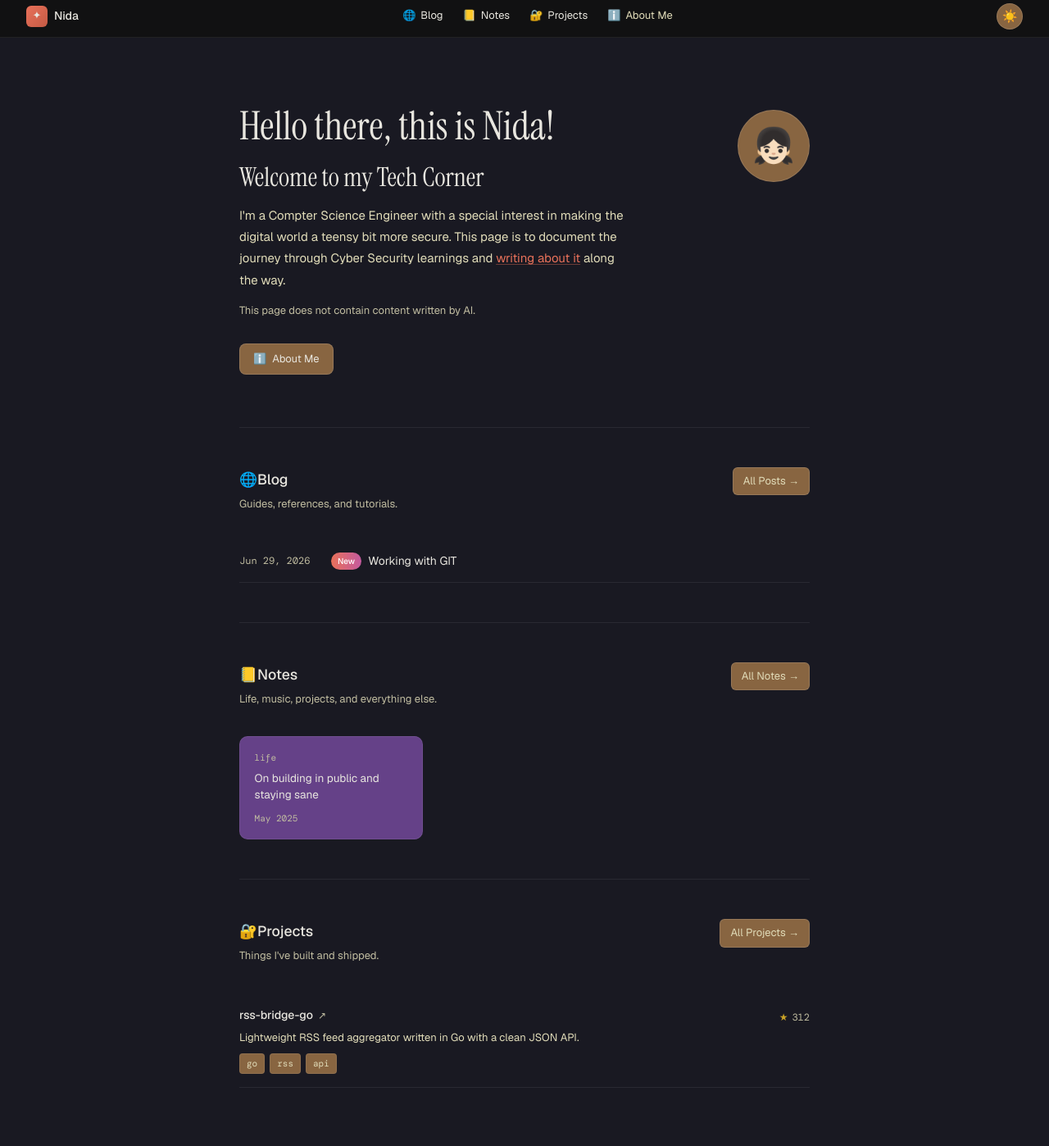
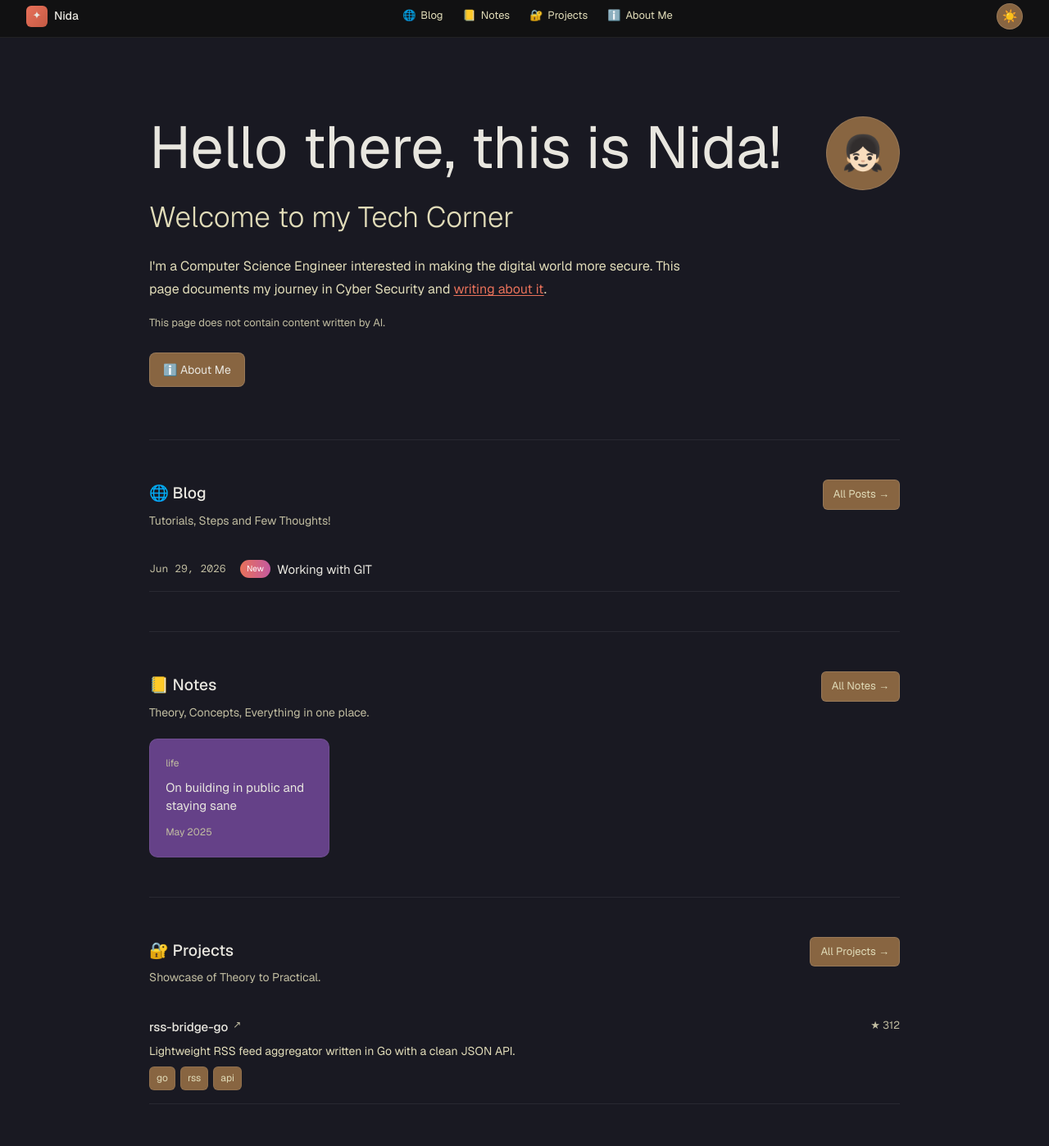
Before and after one commit to Nida-18/Nida-18.github.io, a Gatsby site: page / in a window 1280 px wide. Shown: the part 6-1404 px from the top of the page at 82% size. Built offline with nearby package versions, Linux system fonts and the light colour scheme; Gatsby itself is replaced by a stand-in of ours.

Commit message:
Day 1 Ends

```diff
--- a/src/components/Layout.js
+++ b/src/components/Layout.js
@@ -41,9 +41,9 @@ export default function Layout({ children }) {
 
         <ul style={navLinksStyle}>
           {[
-            { to: "/#blog",     icon: "🌐", label: "Blog" },
-            { to: "/#notes",    icon: "📒",  label: "Notes" },
-            { to: "/#projects", icon: "🔐",  label: "Projects" },
+            { to: "/blog",     icon: "🌐", label: "Blog" },
+            { to: "/notes",    icon: "📒",  label: "Notes" },
+            { to: "/projects", icon: "🔐",  label: "Projects" },
             { to: "/about",     icon: "ℹ️",  label: "About Me" },
           ].map(({ to, icon, label }) => (
             <li key={label}>
--- a/src/pages/index.js
+++ b/src/pages/index.js
@@ -19,6 +19,7 @@ export const query = graphql`
         }
       }
     }
+
     notes: allMarkdownRemark(
       filter: { fileAbsolutePath: { regex: "/content/notes/" } }
       sort: { frontmatter: { date: DESC } }
@@ -33,7 +34,6 @@ export const query = graphql`
         }
       }
     }
-
 
     projects: allMarkdownRemark(
       filter: { fileAbsolutePath: { regex: "/content/projects/" } }
@@ -59,45 +59,54 @@ export default function Home({ data }) {
   const notes = data.notes.nodes
   const projects = data.projects.nodes
 
-
-
   return (
     <Layout>
-      {/* ── HERO ── */}
+      {/* HERO */}
       <div style={heroStyle}>
-        <div style={heroTextStyle}>
+        <div>
           <h1 style={h1Style}>Hello there, this is Nida!</h1>
-          <h2 style={h2Style} >Welcome to my Tech Corner</h2>
+          <h2 style={h2Style}>Welcome to my Tech Corner</h2>
+
           <p style={heroDescStyle}>
-            I'm a Compter Science Engineer with a special interest in making the digital world a teensy bit more secure. This page is to
-            document the journey through Cyber Security learnings and {" "}
-            <a href="/blog" style={inlineLinkStyle}>writing about it</a> along the way.
+            I'm a Computer Science Engineer interested in making the digital world more secure.
+            This page documents my journey in Cyber Security and{" "}
+            <a href="/blog" style={inlineLinkStyle}>writing about it</a>.
           </p>
-          <p style={heroNoteStyle}>This page does not contain content written by AI.</p>
+
+          <p style={heroNoteStyle}>
+            This page does not contain content written by AI.
+          </p>
+
           <div style={{ display: "flex", gap: 10, flexWrap: "wrap" }}>
             <Link to="/about" style={btnStyle}>
-              <span>ℹ️</span> About Me
+              ℹ️ About Me
             </Link>
-            {/* <a href="#newsletter" style={btnStyle}> */}
-            {/* <span>🔖</span> Newsletter */}
-
+          </div>
         </div>
 
-        </div>
         <div style={avatarStyle}>👧🏻</div>
       </div>
 
-      {/* ── CONTENT ── */}
+      {/* CONTENT */}
       <div style={contentStyle}>
 
         {/* BLOG */}
-        <section style={sectionStyle} id="blog">
-          <SectionHeader title=" 🌐Blog" sub="Guides, references, and tutorials." linkTo="/blog" linkLabel="All Posts →" />
+        <section style={sectionStyle}>
+          <SectionHeader
+            title="🌐 Blog"
+            sub="Tutorials, Steps and Few Thoughts!"
+            linkTo="/blog"
+            linkLabel="All Posts →"
+          />
+
           <ul style={{ listStyle: "none" }}>
             {posts.map((post) => (
               <li key={post.fields.slug} style={postItemStyle}>
-                <span style={postDateStyle}>{post.frontmatter.date}</span>
-                <div style={{ display: "flex", alignItems: "center", gap: 8, flex: 1 }}>
+                <span style={postDateStyle}>
+                  {post.frontmatter.date}
+                </span>
+
+                <div style={{ display: "flex", alignItems: "center", gap: 8 }}>
                   {post.frontmatter.isNew && <span style={badgeStyle}>New</span>}
                   <Link to={post.fields.slug} style={postTitleStyle}>
                     {post.frontmatter.title}
@@ -109,8 +118,14 @@ export default function Home({ data }) {
         </section>
 
         {/* NOTES */}
-        <section style={sectionStyle} id="notes">
-          <SectionHeader title=" 📒Notes" sub="Life, music, projects, and everything else." linkTo="/notes" linkLabel="All Notes →" />
+        <section style={sectionStyle}>
+          <SectionHeader
+            title="📒 Notes"
+            sub="Theory, Concepts, Everything in one place."
+            linkTo="/notes"
+            linkLabel="All Notes →"
+          />
+
           <div style={notesGridStyle}>
             {notes.map((note) => (
               <Link key={note.fields.slug} to={note.fields.slug} style={noteCardStyle}>
@@ -123,154 +138,278 @@ export default function Home({ data }) {
         </section>
 
         {/* PROJECTS */}
-
-        <section style={sectionStyle} id="projects">
-        <SectionHeader title=" 🔐Projects" sub="Things I've built and shipped." linkTo="/projects" linkLabel="All Projects →"/>
+        <section style={sectionStyle}>
+          <SectionHeader
+            title="🔐 Projects"
+            sub="Showcase of Theory to Practical."
+            linkTo="/projects"
+            linkLabel="All Projects →"
+          />
 
           <ul style={{ listStyle: "none" }}>
             {projects.map((p) => (
               <li key={p.fields.slug} style={projectItemStyle}>
                 <div style={{ flex: 1 }}>
-                <a href={p.frontmatter.url} style={projectNameStyle} target="_blank"  rel="noreferrer" >
+                  <a
+                    href={p.frontmatter.url}
+                    style={projectNameStyle}
+                    target="_blank"
+                    rel="noreferrer"
+                  >
                     {p.frontmatter.title}
-                <span style={{ fontSize: 12, color: "var(--subtle)" }}>
-                  ↗
-                </span>
+                    <span style={{ fontSize: 12, color: "var(--subtle)" }}>↗</span>
                   </a>
 
-                <p style={{ fontSize: 13, color: "var(--muted)" }}>
+                  <p style={projectDescStyle}>
                     {p.frontmatter.description}
                   </p>
 
-                <div style={{display: "flex", gap: 6, flexWrap: "wrap", marginTop: 8,}}>
+                  <div style={{ display: "flex", gap: 6, flexWrap: "wrap", marginTop: 8 }}>
                     {p.frontmatter.tags?.map((t) => (
-                    <span key={t} style={tagStyle}>
-                      {t}
-                    </span>
+                      <span key={t} style={tagStyle}>{t}</span>
                     ))}
                   </div>
                 </div>
 
                 <div style={starsStyle}>
-                <span style={{ color: "#c9a227" }}>★</span>
-                {p.frontmatter.stars}
+                  ★ {p.frontmatter.stars}
                 </div>
               </li>
             ))}
           </ul>
         </section>
+
       </div>
     </Layout>
   )
 }
 
-/* ── Shared sub-component ── */
+/* ================= COMPONENT ================= */
+
 function SectionHeader({ title, sub, linkTo, linkLabel }) {
   return (
-    <div style={{ display: "flex", alignItems: "flex-start", justifyContent: "space-between", marginBottom: "0.3rem" }}>
+    <div style={sectionHeaderStyle}>
       <div>
-        <h2 style={{ fontSize: "1.1rem", fontWeight: 500, color: "var(--text)", marginBottom: 4 }}>{title}</h2>
-        <p style={{ fontSize: 13, color: "var(--subtle)", marginBottom: "1.8rem" }}>{sub}</p>
+        <h2 style={sectionTitleStyle}>{title}</h2>
+        <p style={sectionSubStyle}>{sub}</p>
       </div>
       <Link to={linkTo} style={allLinkStyle}>{linkLabel}</Link>
     </div>
   )
 }
 
-/* ── Styles ── */
+/* ================= STYLES (IMPROVED READABILITY) ================= */
+
 const heroStyle = {
-  maxWidth: "var(--max-w)", margin: "0 auto",
-  padding: "5rem 2rem 4rem",
-  display: "grid", gridTemplateColumns: "1fr auto",
-  gap: "2rem", alignItems: "start",
+  maxWidth: "var(--max-w)",
+  margin: "0 auto",
+  padding: "6rem 2rem 4rem",
+  display: "grid",
+  gridTemplateColumns: "1fr auto",
+  gap: "2.5rem",
+  alignItems: "start",
 }
-const heroTextStyle = { animation: "none" }
+
 const h1Style = {
-  fontFamily: "var(--serif)",
-  fontSize: "clamp(2.2rem,5vw,3rem)",
-  fontWeight: 400, lineHeight: 1.15,
-  marginBottom: "1.2rem", color: "var(--text)",
+  fontSize: "clamp(2.4rem, 6vw, 4.5rem)",
+  fontWeight: 400,
+  lineHeight: 1.05,
+  marginBottom: "1rem",
+  color: "var(--text)",
 }
+
 const h2Style = {
-  fontFamily: "var(--serif)",
-  fontSize: "clamp(1.5rem,3vw,2rem)",
-  fontWeight: 300, lineHeight: 1.0,
-  marginBottom: "1.1rem", color: "var(--text)"
+  fontSize: "clamp(1.4rem, 3vw, 2.2rem)",
+  fontWeight: 300,
+  marginBottom: "1rem",
+  color: "var(--muted)",
 }
+
 const heroDescStyle = {
-  color: "var(--muted)", fontSize: 15,
-  lineHeight: 1.75, maxWidth: 480, marginBottom: "0.8rem",
+  color: "var(--muted)",
+  fontSize: "clamp(16px, 1.1vw, 18px)",
+  lineHeight: 1.75,
+  maxWidth: 650,
+  marginBottom: "1rem",
 }
-const heroNoteStyle = { fontSize: 13, color: "var(--subtle)", marginBottom: "1.8rem" }
+
+const heroNoteStyle = {
+  fontSize: 13,
+  color: "var(--subtle)",
+  marginBottom: "1.5rem",
+}
+
 const inlineLinkStyle = {
   color: "var(--accent)",
   textDecoration: "underline",
-  textDecorationColor: "rgba(232,113,90,0.4)",
   textUnderlineOffset: 2,
 }
+
 const btnStyle = {
-  display: "inline-flex", alignItems: "center", gap: 7,
-  padding: "7px 16px", borderRadius: 8, fontSize: 13,
-  border: "1px solid var(--border2)", background: "var(--bg3)",
-  color: "var(--text)", textDecoration: "none",
+  display: "inline-flex",
+  alignItems: "center",
+  padding: "8px 16px",
+  borderRadius: 8,
+  fontSize: 14,
+  border: "1px solid var(--border2)",
+  background: "var(--bg3)",
+  color: "var(--text)",
+  textDecoration: "none",
 }
+
 const avatarStyle = {
-  width: 88, height: 88, borderRadius: "50%",
-  background: "var(--bg3)", border: "1px solid var(--border2)",
-  display: "flex", alignItems: "center", justifyContent: "center",
-  fontSize: 42, flexShrink: 0, marginTop: "0.5rem",
+  width: 90,
+  height: 90,
+  borderRadius: "50%",
+  background: "var(--bg3)",
+  border: "1px solid var(--border2)",
+  display: "flex",
+  alignItems: "center",
+  justifyContent: "center",
+  fontSize: 42,
 }
-const contentStyle = { maxWidth: "var(--max-w)", margin: "0 auto", padding: "0 2rem 6rem" }
-const sectionStyle = { borderTop: "1px solid var(--border)", padding: "3rem 0" }
+
+const contentStyle = {
+  maxWidth: "var(--max-w)",
+  margin: "0 auto",
+  padding: "0 2rem 6rem",
+}
+
+const sectionStyle = {
+  borderTop: "1px solid var(--border)",
+  padding: "3rem 0",
+}
+
+/* HEADER */
+const sectionHeaderStyle = {
+  display: "flex",
+  justifyContent: "space-between",
+  alignItems: "flex-start",
+  marginBottom: "1.2rem",
+}
+
+const sectionTitleStyle = {
+  fontSize: "1.2rem",
+  fontWeight: 500,
+  marginBottom: 4,
+  color: "var(--text)",
+}
+
+const sectionSubStyle = {
+  fontSize: 14,
+  color: "var(--subtle)",
+}
+
+/* BLOG */
 const postItemStyle = {
-  display: "flex", alignItems: "baseline", gap: "1.5rem",
-  padding: "0.85rem 0", borderBottom: "1px solid var(--border)",
+  display: "flex",
+  gap: "1rem",
+  padding: "1rem 0",
+  borderBottom: "1px solid var(--border)",
 }
+
 const postDateStyle = {
-  fontSize: 12, color: "var(--subtle)",
-  fontFamily: "var(--mono)", whiteSpace: "nowrap", minWidth: 88,
+  fontSize: 13,
+  color: "var(--subtle)",
+  fontFamily: "var(--mono)",
+  minWidth: 95,
 }
-const postTitleStyle = { fontSize: 14, color: "var(--text)", textDecoration: "none" }
+
+const postTitleStyle = {
+  fontSize: 15,
+  color: "var(--text)",
+  textDecoration: "none",
+  lineHeight: 1.4,
+}
+
 const badgeStyle = {
-  fontSize: 10, fontWeight: 500,
-  padding: "2px 8px", borderRadius: 20,
+  fontSize: 10,
+  padding: "2px 8px",
+  borderRadius: 20,
   background: "linear-gradient(90deg,#e8715a,#c45a9f)",
-  color: "#fff", whiteSpace: "nowrap",
+  color: "#fff",
 }
+
+/* NOTES */
 const notesGridStyle = {
-  display: "grid", gridTemplateColumns: "repeat(auto-fill,minmax(200px,1fr))", gap: 12,
+  display: "grid",
+  gridTemplateColumns: "repeat(auto-fill,minmax(220px,1fr))",
+  gap: 12,
 }
+
 const noteCardStyle = {
-  background: "var(--bg2)", border: "1px solid var(--border)",
-  borderRadius: 10, padding: "1rem 1.1rem", textDecoration: "none", display: "block",
+  background: "var(--bg2)",
+  border: "1px solid var(--border)",
+  borderRadius: 10,
+  padding: "1.2rem",
+  textDecoration: "none",
 }
-const noteTagStyle = { fontSize: 11, color: "var(--subtle)", fontFamily: "var(--mono)", marginBottom: "0.4rem" }
-const noteTitleStyle = { fontSize: 13.5, color: "var(--text)", lineHeight: 1.45 }
-const noteDateStyle = { fontSize: 11, color: "var(--subtle)", marginTop: "0.6rem", fontFamily: "var(--mono)" }
+
+const noteTagStyle = {
+  fontSize: 12,
+  color: "var(--subtle)",
+  marginBottom: "0.5rem",
+}
+
+const noteTitleStyle = {
+  fontSize: 15,
+  color: "var(--text)",
+  lineHeight: 1.5,
+}
+
+const noteDateStyle = {
+  fontSize: 12,
+  color: "var(--subtle)",
+  marginTop: "0.6rem",
+}
+
+/* PROJECTS */
 const projectItemStyle = {
-  display: "flex", alignItems: "flex-start",
-  justifyContent: "space-between", gap: "1rem",
-  padding: "1rem 0", borderBottom: "1px solid var(--border)",
+  display: "flex",
+  justifyContent: "space-between",
+  gap: "1rem",
+  padding: "1rem 0",
+  borderBottom: "1px solid var(--border)",
 }
+
 const projectNameStyle = {
-  fontSize: 14, fontWeight: 500, color: "var(--text)",
-  textDecoration: "none", display: "flex", alignItems: "center",
-  gap: 6, marginBottom: "0.25rem",
+  fontSize: 15,
+  fontWeight: 500,
+  color: "var(--text)",
+  textDecoration: "none",
+  display: "flex",
+  gap: 6,
+  marginBottom: "0.3rem",
 }
+
+const projectDescStyle = {
+  fontSize: 14,
+  color: "var(--muted)",
+  lineHeight: 1.6,
+}
+
 const tagStyle = {
-  fontSize: 11, fontFamily: "var(--mono)", color: "var(--muted)",
-  background: "var(--bg3)", border: "1px solid var(--border)",
-  padding: "2px 8px", borderRadius: 4,
+  fontSize: 12,
+  color: "var(--muted)",
+  background: "var(--bg3)",
+  border: "1px solid var(--border)",
+  padding: "3px 8px",
+  borderRadius: 6,
 }
+
 const starsStyle = {
-  display: "flex", alignItems: "center", gap: 5,
-  fontSize: 12, color: "var(--subtle)",
-  fontFamily: "var(--mono)", whiteSpace: "nowrap", marginTop: 4,
-}
-const allLinkStyle = {
-  fontSize: 13, color: "var(--muted)", textDecoration: "none",
-  display: "flex", alignItems: "center", gap: 4,
-  padding: "5px 12px", borderRadius: 6,
-  border: "1px solid var(--border2)", background: "var(--bg3)",
+  fontSize: 13,
+  color: "var(--subtle)",
   whiteSpace: "nowrap",
 }
+
+/* LINK */
+const allLinkStyle = {
+  fontSize: 13,
+  color: "var(--muted)",
+  textDecoration: "none",
+  padding: "6px 12px",
+  border: "1px solid var(--border2)",
+  borderRadius: 6,
+  background: "var(--bg3)",
+}
--- a/src/pages/notes.js
+++ b/src/pages/notes.js
@@ -51,6 +51,6 @@ const h1Style = { fontFamily: "var(--serif)", fontSize: "2.2rem", fontWeight: 40
 const subStyle = { fontSize: 13, color: "var(--subtle)" }
 const gridStyle = { display: "grid", gridTemplateColumns: "repeat(auto-fill,minmax(200px,1fr))", gap: 12 }
 const cardStyle = { background: "var(--bg2)", border: "1px solid var(--border)", borderRadius: 10, padding: "1rem 1.1rem", textDecoration: "none", display: "block" }
-const tagStyle = { fontSize: 11, color: "var(--subtle)", fontFamily: "var(--mono)", marginBottom: "0.4rem" }
-const titleStyle = { fontSize: 13.5, color: "var(--text)", lineHeight: 1.45 }
-const dateStyle = { fontSize: 11, color: "var(--subtle)", marginTop: "0.6rem", fontFamily: "var(--mono)" }
+const tagStyle = { fontSize: 12, color: "var(--subtle)", fontFamily: "var(--mono)", marginBottom: "0.4rem" }
+const titleStyle = { fontSize: 17, color: "var(--text)", lineHeight: 1.45 }
+const dateStyle = { fontSize: 13, color: "var(--subtle)", marginTop: "0.6rem", fontFamily: "var(--mono)" }
--- a/src/styles/global.css
+++ b/src/styles/global.css
@@ -1,6 +1,10 @@
 /* src/styles/global.css */
 
-*, *::before, *::after { box-sizing: border-box; margin: 0; padding: 0; }
+*, *::before, *::after {
+  box-sizing: border-box;
+  margin: 0;
+  padding: 0;
+}
 
 :root {
   --bg:      #191922;
@@ -11,83 +15,132 @@
   --subtle:  #c1bda1;
   --accent:  #e8715a;
   --accent2: #7fc8a9;
+
   --border:  rgba(255,255,255,0.07);
   --border2: rgba(255,255,255,0.12);
+
   --serif:   'Instrument Serif', Georgia, serif;
   --sans:    'Geist', system-ui, sans-serif;
   --mono:    'DM Mono', monospace;
-  --max-w:   760px;
+
+  --max-w:   980px;
 }
 
 [data-theme="light"] {
-  --bg:     #f9f7f2;
-  --bg2:    #f1efe8;
-  --bg3:    #e8e6df;
-  --text:   #1a1a18;
-  --muted:  #555450;
-  --subtle: #888780;
-  --border: rgba(0,0,0,0.08);
-  --border2:rgba(0,0,0,0.14);
+  --bg:      #f9f7f2;
+  --bg2:     #f1efe8;
+  --bg3:     #e8e6df;
+  --text:    #1a1a18;
+  --muted:   #555450;
+  --subtle:  #888780;
+  --border:  rgba(0,0,0,0.08);
+  --border2: rgba(0,0,0,0.14);
 }
 
-html { scroll-behavior: smooth; }
+html {
+  scroll-behavior: smooth;
+}
 
 body {
   background: var(--bg);
   color: var(--text);
+
   font-family: var(--sans);
-  font-size: 25px;
-  line-height: 1.7;
+  font-size: clamp(15px, 1vw, 17px);
+  line-height: 1.75;
+
   -webkit-font-smoothing: antialiased;
+  text-rendering: optimizeLegibility;
+
   transition: background 0.2s, color 0.2s;
 }
 
-a { color: inherit; }
+a {
+  color: inherit;
+}
 
-::-webkit-scrollbar { width: 6px; }
-::-webkit-scrollbar-track { background: var(--bg); }
-::-webkit-scrollbar-thumb { background: var(--bg3); border-radius: 3px; }
+img {
+  max-width: 100%;
+  display: block;
+}
 
-/* Prism code highlight overrides */
+::selection {
+  background: rgba(232,113,90,0.22);
+}
+
+::-webkit-scrollbar {
+  width: 6px;
+}
+
+::-webkit-scrollbar-track {
+  background: var(--bg);
+}
+
+::-webkit-scrollbar-thumb {
+  background: var(--bg3);
+  border-radius: 3px;
+}
+
+/* ───────────────────────── */
+/* Prism */
+/* ───────────────────────── */
+
 pre[class*="language-"] {
   background: var(--bg2) !important;
   border: 1px solid var(--border);
-  border-radius: 8px;
+
+  border-radius: 10px;
+
   font-size: 13px;
-  line-height: 1.6;
+  line-height: 1.7;
+
   overflow-x: auto;
+
   padding: 1.2rem 1.4rem;
   margin: 1.5rem 0;
 }
 
-code[class*="language-"] { font-family: var(--mono) !important; }
+code[class*="language-"] {
+  font-family: var(--mono) !important;
+}
 
 :not(pre) > code {
   font-family: var(--mono);
   font-size: 12.5px;
+
   background: var(--bg3);
   border: 1px solid var(--border2);
+
   border-radius: 4px;
   padding: 1px 6px;
 }
 
+/* ───────────────────────── */
+/* Markdown */
+/* ───────────────────────── */
+
+.markdown-body {
+  color: var(--muted);
+  font-size: clamp(15px, 1vw, 17px);
+  line-height: 1.9;
+}
+
 .markdown-body p {
-  margin-bottom: 1rem;
-  line-height: 1.85;
+  margin-bottom: 1.2rem;
 }
 
 .markdown-body ol,
 .markdown-body ul {
   padding-left: 1.8rem;
-  margin-bottom: 1rem;
+  margin-bottom: 1.2rem;
 }
 
 .markdown-body li {
-  margin-bottom: 0.5rem;
+  margin-bottom: 0.65rem;
 }
 
 .markdown-body li p {
-  margin-bottom: 0.7rem;
+  margin-bottom: 0.75rem;
 }
 
 .markdown-body em {
@@ -96,24 +149,91 @@ code[class*="language-"] { font-family: var(--mono) !important; }
 
 .markdown-body strong {
   font-weight: 700;
+  color: var(--text);
 }
 
 .markdown-body h1,
 .markdown-body h2,
 .markdown-body h3,
 .markdown-body h4 {
-  margin-top: 2rem;
+  color: var(--text);
+
+  line-height: 1.25;
+
+  margin-top: 2.5rem;
   margin-bottom: 1rem;
-  line-height: 1.3;
+
+  font-family: var(--serif);
+  font-weight: 400;
+}
+
+.markdown-body h1 {
+  font-size: clamp(2rem, 4vw, 3.2rem);
+}
+
+.markdown-body h2 {
+  font-size: clamp(1.5rem, 3vw, 2.2rem);
+}
+
+.markdown-body h3 {
+  font-size: clamp(1.2rem, 2vw, 1.6rem);
+}
+
+.markdown-body blockquote {
+  border-left: 3px solid var(--accent);
+
+  padding-left: 1rem;
+  margin: 1.5rem 0;
+
+  color: var(--subtle);
+  font-style: italic;
+}
+
+.markdown-body a {
+  color: var(--accent);
+
+  text-decoration: underline;
+  text-decoration-color: rgba(232,113,90,0.35);
+
+  text-underline-offset: 2px;
+}
+
+.markdown-body hr {
+  border: none;
+  border-top: 1px solid var(--border);
+
+  margin: 3rem 0;
 }
 
 .markdown-body pre {
-  margin: 1rem 0;
-  padding: 1rem;
+  margin: 1.5rem 0;
   overflow-x: auto;
-  border-radius: 8px;
+  border-radius: 10px;
 }
 
 .markdown-body code {
   font-family: var(--mono);
 }
+
+.markdown-body img {
+  border-radius: 10px;
+  margin: 2rem 0;
+}
+
+/* ───────────────────────── */
+/* Responsive */
+/* ───────────────────────── */
+
+@media (max-width: 768px) {
+  :root {
+    --max-w: 760px;
+  }
+
+  body {
+    font-size: 15px;
+  }
+
+  .markdown-body {
+    font-size: 15px;
+  }
+}
--- a/src/templates/blog-post.js
+++ b/src/templates/blog-post.js
@@ -49,9 +49,9 @@ export default function BlogPost({ data }) {
   )
 }
 
-const articleStyle = { maxWidth: 660, margin: "0 auto", padding: "4rem 2rem 6rem" }
+const articleStyle = { maxWidth: "var(--max-w)", margin: "0 auto", padding: "4rem 2rem 6rem" }
 const backStyle = { fontSize: 13, color: "var(--muted)", textDecoration: "none", display: "inline-block", marginBottom: "1.5rem" }
-const h1Style = { fontFamily: "var(--serif)", fontSize: "clamp(1.8rem,4vw,2.5rem)", fontWeight: 400, color: "var(--text)", lineHeight: 1.2, marginBottom: "0.75rem" }
+const h1Style = { fontFamily: "var(--serif)", fontSize: "clamp(2.4rem,6vw,4.8rem)", fontWeight: 400, color: "var(--text)", lineHeight: 1.2, marginBottom: "0.75rem" }
 const descStyle = { fontSize: 16, color: "var(--muted)", marginBottom: "1rem", lineHeight: 1.6 }
 const metaStyle = { display: "flex", gap: 8, fontSize: 12, color: "var(--subtle)", fontFamily: "var(--mono)" }
 const footerStyle = { marginTop: "3rem", paddingTop: "2rem", borderTop: "1px solid var(--border)" }
```
Also changed, not shown: src/pages/blog.js (+4 -4 lines), src/pages/projects.js (+4 -4 lines). Lines whose indentation alone changed are shown as unchanged.
